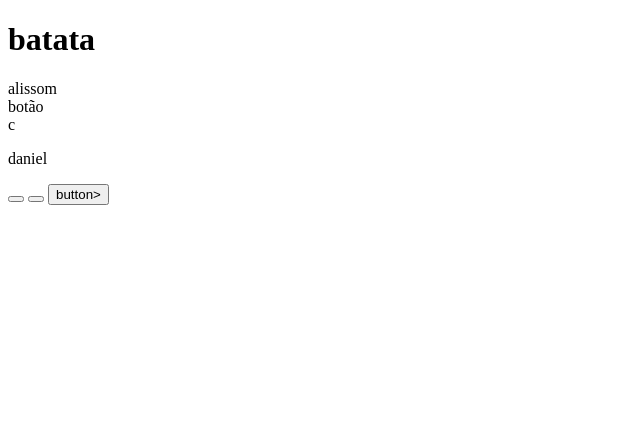
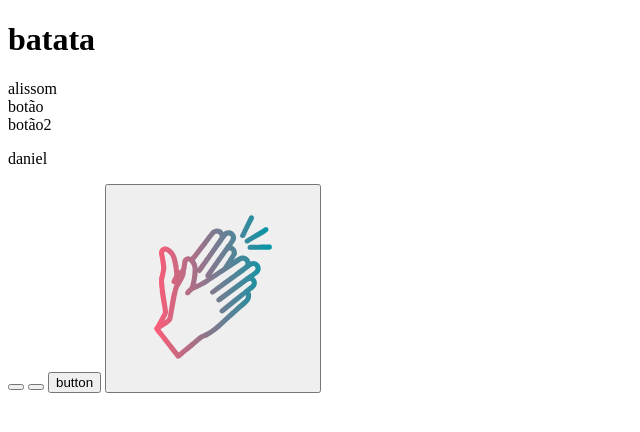
Before and after one commit to LuisScholze/R-dioEscola, a plain HTML site: page index.html in a window 1280 px wide. Shown: the whole page, without its empty margins (0-640 px from the left). Drawn offline with Linux system fonts and the light colour scheme.

Commit message:
UYEEEEEEEEEEE

```diff
--- a/index.html
+++ b/index.html
@@ -4,7 +4,7 @@
     <meta charset="UTF-8">
     <meta name="viewport" content="width=device-width, initial-scale=1.0">
     <link rel= "srylesheet" href = "style.css">
-    <title>cris pereira</title>
+    <title>BOB ESPONJA </title>
     <link rel="icon" type="image/png" href="Imagens Projeto Radio/bateria.png">
 
 </head>
@@ -12,11 +12,13 @@
     <h1> batata </h1>
     <header>alissom</header>
     <main>botão
-    <section class="teclado">c</section>
+    <section class="teclado">botão2</section>
     <p>daniel</p>
     <button class="tecla tecla_nomedatecla"><aplausos class="svg"></aplausos></button>
     <button class="tecla tecla_nomedatecla"><Peter></Peter><span></span></button>
-    <button class="tecla tecla_nomedatecla"><Pter></Pter>button><span></span></button>
+    <button class="tecla tecla_nomedatecla"><Pter></Pter>button<span></span></button>
+
+    <button class="tecla tecla_aplausos"><img src="Imagens Projeto Radio/aplausos.svg" alt=""></button>
 
 </main>
 </body>
```
